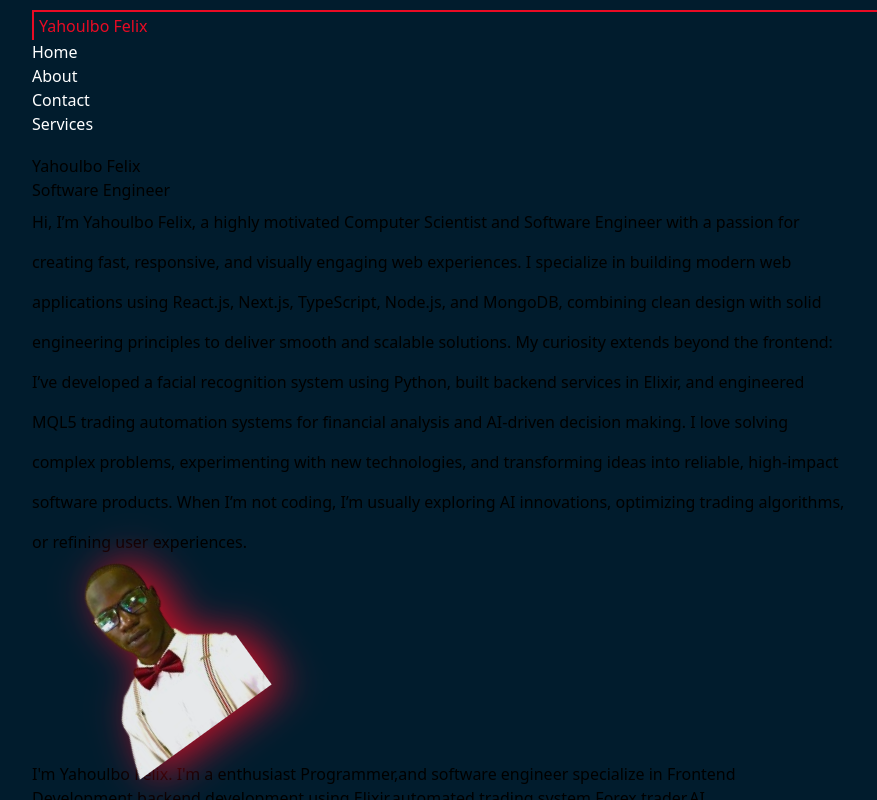
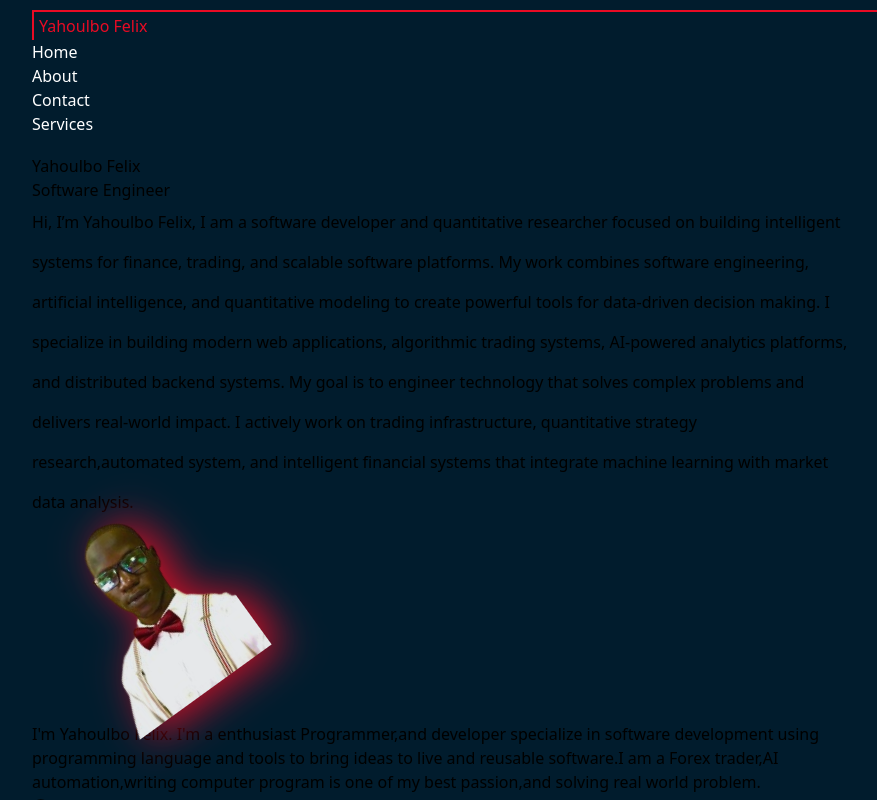
Before and after one commit to kal2be/portfolio, a React (Vite) app: page / in a window 1280 px wide. Shown: the top 800 px of the page, without its empty margins (173-1050 px from the left). Built offline with nearby package versions, Linux system fonts and the light colour scheme; a web font is replaced by a local one.

Commit message:
push my update

```diff
--- a/src/component/Body.jsx
+++ b/src/component/Body.jsx
@@ -12,14 +12,19 @@ whileInView={{opacity:1,y:0}}>
     <h2 className="text-xl text-white my-1 mx-3">Yahoulbo Felix</h2>
     <p className="text-md text-gray-300 mx-3">Software Engineer</p>
    <div className="p-4 shadow-sm max-h-80 overflow-y-auto scroll-m-3 my-2">
-     <p className="my-p lg:pe-7 text-gray-300 text-lg my-1 font-sans  ">
-    Hi, I’m Yahoulbo Felix, a highly motivated Computer Scientist and Software Engineer with a passion for creating fast, responsive, and visually engaging web experiences.
-
-I specialize in building modern web applications using React.js, Next.js, TypeScript, Node.js, and MongoDB, combining clean design with solid engineering principles to deliver smooth and scalable solutions.
-
-My curiosity extends beyond the frontend: I’ve developed a facial recognition system using Python, built backend services in Elixir, and engineered MQL5 trading automation systems for financial analysis and AI-driven decision making.
-
-I love solving complex problems, experimenting with new technologies, and transforming ideas into reliable, high-impact software products. When I’m not coding, I’m usually exploring AI innovations, optimizing trading algorithms, or refining user experiences.
+     <p className="my-p lg:pe-1 text-gray-300 text-lg my-1 font-sans  ">
+   Hi, I’m Yahoulbo Felix,  I am a software developer and quantitative researcher focused on building
+                      intelligent systems for finance, trading, and scalable software
+                      platforms. My work combines software engineering, artificial
+                      intelligence, and quantitative modeling to create powerful tools
+                      for data-driven decision making.
+                        I specialize in building modern web applications, algorithmic
+                                  trading systems, AI-powered analytics platforms, and distributed
+                                  backend systems. My goal is to engineer technology that solves
+                                  complex problems and delivers real-world impact.
+                                    I actively work on trading infrastructure, quantitative strategy
+                                              research,automated system, and intelligent financial systems that integrate machine
+                                              learning with market data analysis.
 </p>
    </div>
 </motion.div>
--- a/src/component/Body1.jsx
+++ b/src/component/Body1.jsx
@@ -10,17 +10,25 @@ function Body1() {
  src="/kal.png" className="my-image h-full w-full mt-8 lg:mt-0"/>
 
         </div>
-  <div className="my-4 p-4 max-h-96 overflow-y-auto shadow-sm">
-      <h2 className="font-bold text-xl text-white my-1">Yahoulbo Felix </h2>
+      <div className="px-4 my-2">
+           <h2 className="font-bold text-xl text-white my-1">Yahoulbo Felix </h2>
       <p className="text-xl font-medium text-gray-500">Software Engineer</p>
+      </div>
+  <div className="my-2 p-4 max-h-96 overflow-y-auto shadow-sm">
+
       <p className="lg:pe-5 text-gray-300 text-md my-2">
-      Hi, I’m Yahoulbo Felix, a highly motivated Computer Scientist and Software Engineer with a passion for creating fast, responsive, and visually engaging web experiences.
-
-I specialize in building modern web applications using React.js, Next.js, TypeScript, Node.js, and MongoDB, combining clean design with solid engineering principles to deliver smooth and scalable solutions.
-
-My curiosity extends beyond the frontend: I’ve developed a facial recognition system using Python, built backend services in Elixir, and engineered MQL5 trading automation systems for financial analysis and AI-driven decision making.
-
-I love solving complex problems, experimenting with new technologies, and transforming ideas into reliable, high-impact software products. When I’m not coding, I’m usually exploring AI innovations, optimizing trading algorithms, or refining user experiences.
+      Hi, I’m Yahoulbo Felix,  I am a software developer and quantitative researcher focused on building
+                  intelligent systems for finance, trading, and scalable software
+                  platforms. My work combines software engineering, artificial
+                  intelligence, and quantitative modeling to create powerful tools
+                  for data-driven decision making.
+                    I specialize in building modern web applications, algorithmic
+                              trading systems, AI-powered analytics platforms, and distributed
+                              backend systems. My goal is to engineer technology that solves
+                              complex problems and delivers real-world impact.
+                                I actively work on trading infrastructure, quantitative strategy
+                                          research,automated system, and intelligent financial systems that integrate machine
+                                          learning with market data analysis.
 </p>
   </div>
 
--- a/src/component/Build.jsx
+++ b/src/component/Build.jsx
@@ -8,10 +8,10 @@ function Build() {
   return (
     <div className='lg:mt-20 mt-10'>
     {/* ++++++++++++++++++ about my-self and my work _+++++++++++++++++++++++++++++++_+++++++++++++ */}
-      <div className='text-xl font-[400] text-gray-200'>
+      <div className='text-xl font-[300] text-gray-200'>
         <p>I&apos;m <span className='text-[#e80b24]'>Yahoulbo Felix</span>.
-         I&apos;m a enthusiast Programmer,and software engineer specialize
-         in Frontend Development,backend development using Elixir,automated trading system,Forex trader,AI automation,writing computer program is one
+         I&apos;m a enthusiast Programmer,and developer specialize
+         in software development using programming language and tools to bring ideas to live and reusable software.I am a Forex trader,AI automation,writing computer program is one
          of my best passion,and solving real world problem.</p>
       </div>
       {/* _++++++++++++++++++++ the social media that we use _++++++++++++++++++++++++++++++++++++++++= */}
@@ -37,7 +37,7 @@ function Build() {
       <hr/>
       {/* +++++++++++++++++ our latest blog _+++++++++++++++++++++++++++++++++++++= */}
       <div className='my-20'>
-      <h2 className='text-xl font-bold text-white mx-2'>Our latest blog</h2>
+      <h2 className='text-xl font-bold text-white mx-2'>My previous work</h2>
       <div>
         <motion.div
         initial={{opacity:0,x:-100}}
--- a/src/component/Scroll.jsx
+++ b/src/component/Scroll.jsx
@@ -1,6 +1,7 @@
 import { useState } from "react"
-import { FontAwesomeIcon } from "@fortawesome/react-fontawesome";
+import { FontAwesomeIcon} from "@fortawesome/react-fontawesome";
 import { faChevronUp } from "@fortawesome/free-solid-svg-icons";
+import {faWhatsapp } from "@fortawesome/free-brands-svg-icons"
 function Scroll() {
     const [visible,setVisible] = useState(false)
     const toggleVisible = () => {
@@ -25,6 +26,9 @@ function Scroll() {
       window.addEventListener('scroll', toggleVisible);
   return (
     <div>
+      <p style={{display: visible ? 'inline' : 'none'}} className="fixed bottom-16 md:right-6 right-4 py-2 px-3 text-white">
+        <a href="https://wa.me/+2349132021995" className="block relative z-50 cursor-pointer"  target='_blank ' rel='noopener noreferrer'>  <FontAwesomeIcon icon={faWhatsapp} className="text-green-700 text-2xl"/></a>
+        </p>
        <p onClick={scrollToTop} style={{display: visible ? 'inline' : 'none'}} className="fixed bg-[#021927a0] bottom-4 md:right-6 right-4 py-2 px-3 text-white">
         <FontAwesomeIcon icon={faChevronUp}/>
         </p>
```
